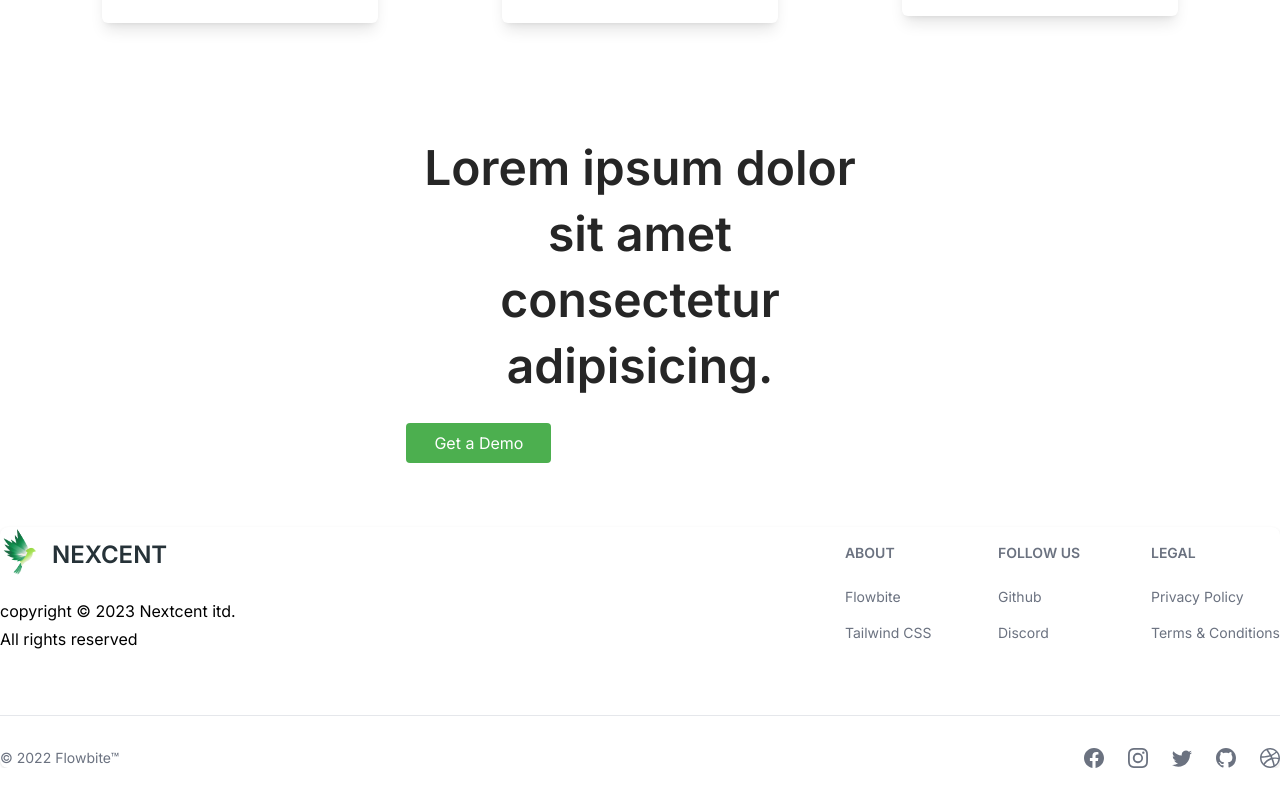
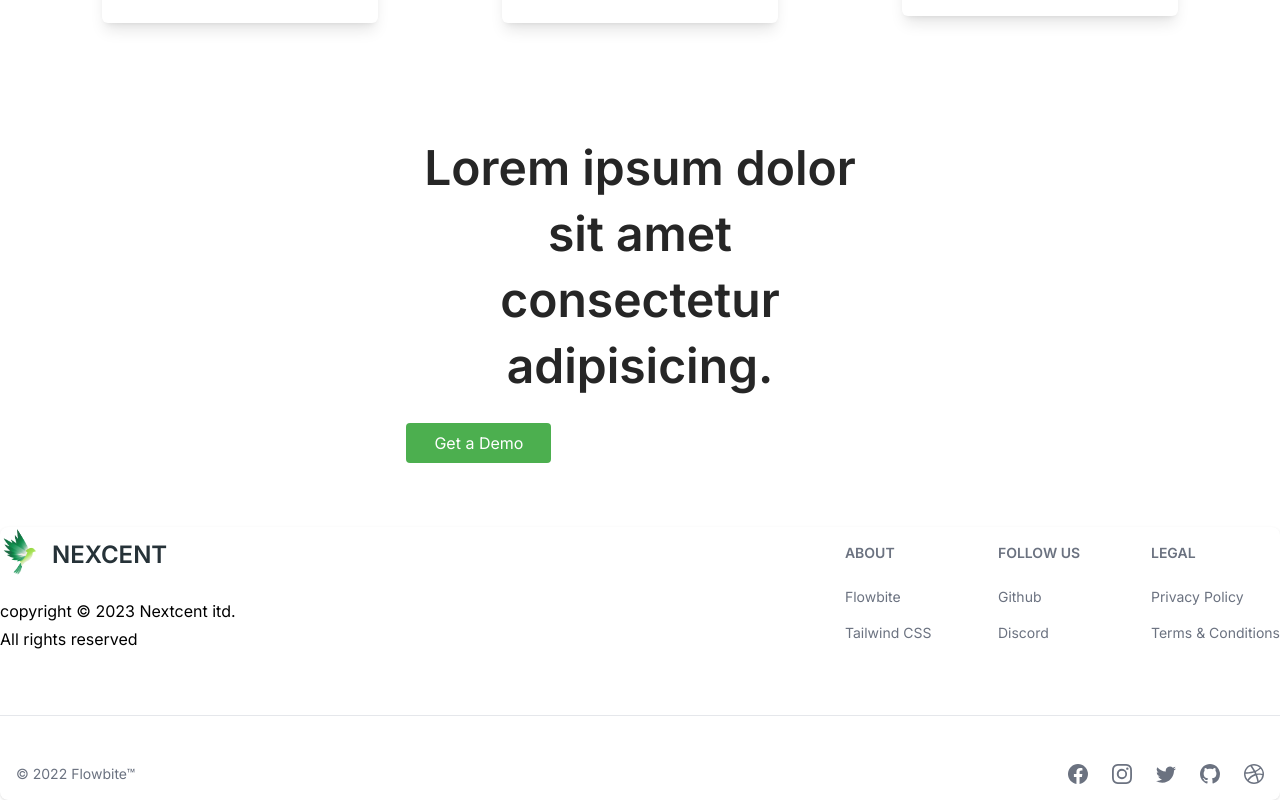
Before and after one commit to Danialezzat/Nextcent, a React (Vite) app: page / in a window 1280 px wide. Shown: the part 4055-4855 px from the top of the page. Before the commit the page ends 4823 px from the top, so only its background shows below. Built offline with nearby package versions, Linux system fonts and the light colour scheme.

Commit message:
footer fixed

```diff
--- a/src/components/MyFooter.jsx
+++ b/src/components/MyFooter.jsx
@@ -46,7 +46,7 @@ const MyFooter = () => {
           </div>
         </div>
         <Footer.Divider />
-        <div className="w-full sm:flex sm:items-center sm:justify-between">
+        <div className="w-full flex justify-round p-4 sm:flex sm:items-center sm:justify-between">
           <Footer.Copyright href="#" by="Flowbite™" year={2022} />
           <div className="mt-4 flex space-x-6 sm:mt-0 sm:justify-center">
             <Footer.Icon href="#" icon={BsFacebook} />
```
